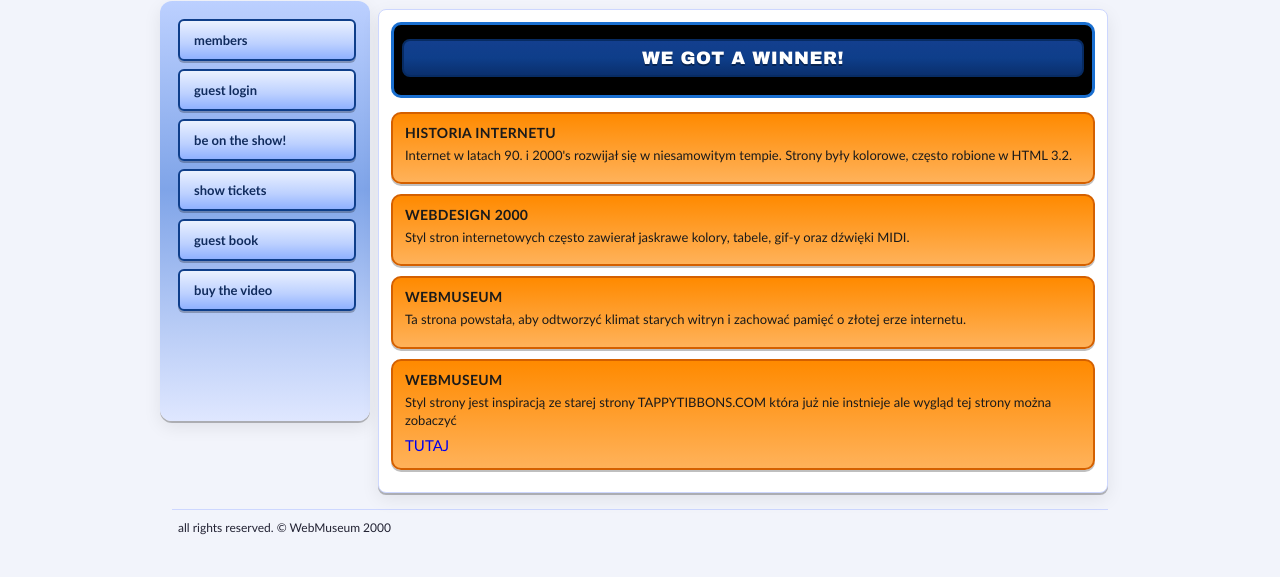
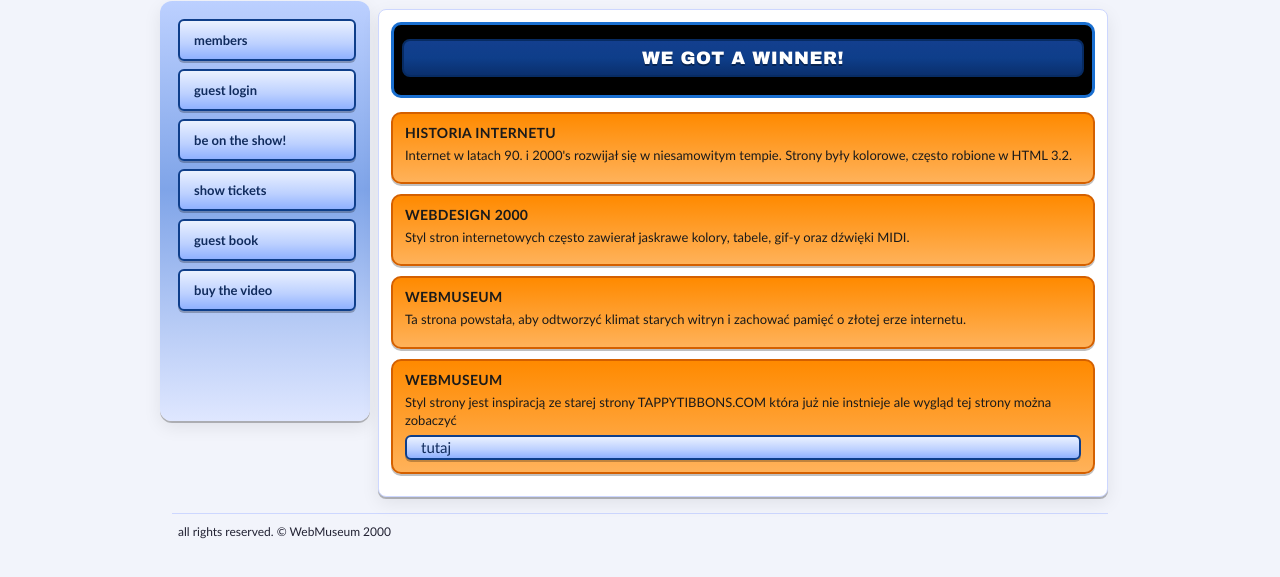
Before and after one commit to webmuseum/webmuseum.github.io, a plain HTML site: page index.html in a window 1280 px wide. Shown: the part 167-744 px from the top of the page. Drawn offline with Linux system fonts and the light colour scheme.

Commit message:
Update index.html

```diff
--- a/index.html
+++ b/index.html
@@ -65,7 +65,7 @@
           <div class="panel article">
             <h3>WebMuseum</h3>
             <p>Styl strony jest inspiracją ze starej strony TAPPYTIBBONS.COM która już nie instnieje ale wygląd tej strony można zobaczyć</p>
-            <a href="https://www.webdesignmuseum.org/uploaded/fullscreen/requiem-for-a-dream-2000.png" style="display:block; text-decoration:none; font: 800 13px/38px "Trebuchet MS", Tahoma, sans-serif; text-transform:lowercase; color:#102b5d; padding: 0 14px; border-radius: 6px; border: 2px solid #0e3e8a; background:  linear-gradient(180deg, #eaf1ff, #bcd0ff 60%, #8fb1ff); box-shadow: 0 2px 0 rgba(0,0,0,.25);">TUTAJ</a>
+            <a href="https://www.webdesignmuseum.org/uploaded/fullscreen/requiem-for-a-dream-2000.png" style="display:block; text-decoration:none; font: 800 13px/38px ; text-transform:lowercase; color:#102b5d; padding: 0 14px; border-radius: 6px; border: 2px solid #0e3e8a; background:  linear-gradient(180deg, #eaf1ff, #bcd0ff 60%, #8fb1ff); box-shadow: 0 2px 0 rgba(0,0,0,.25);">TUTAJ</a>
           </div>
 
         </div>
```
